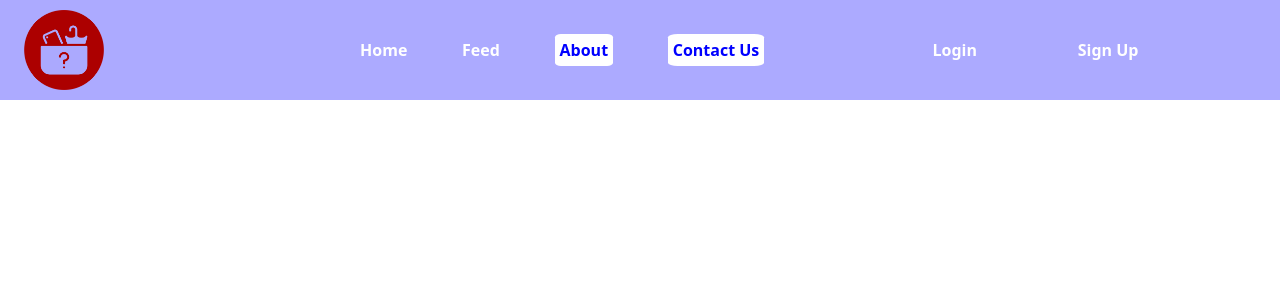
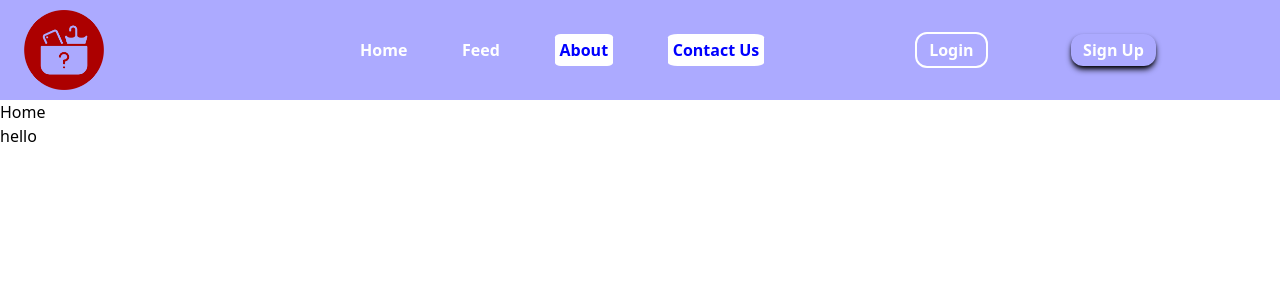
Before and after one commit to devrahuljourney/lostandfound, a React (Create React App) app: page / in a window 1280 px wide. Shown: the top 300 px of the page. Built offline with nearby package versions, Linux system fonts and the light colour scheme.

Commit message:
link hover

```diff
--- a/src/App.js
+++ b/src/App.js
@@ -13,11 +13,14 @@ function App() {
       {/* Use BrowserRouter */}
          <NavBar/>
         <Routes>
-          <Route path="/" element={<Home />} />
+          <Route path="/" element={<Home/>} />
           <Route path="/login" element={<Login />} />
           <Route path="/signup" element={<SignUp />} />
           <Route path="/feed" element={<Feed />} />
         </Routes>
+        <div>
+          hello
+        </div>
 
     </div>
   );
--- a/src/components/Home.js
+++ b/src/components/Home.js
@@ -2,6 +2,6 @@ import React from 'react'
 
 export default function Home() {
   return (
-    <div></div>
+    <div>Home</div>
   )
 }
--- a/src/components/NavBar.js
+++ b/src/components/NavBar.js
@@ -25,16 +25,16 @@ export default function NavBar() {
             sm:left-[20%] flex sm:flex-row flex-col justify-evenly items-center transition-all duration-500 ease-in`}>
              <div className='w-[50%]'>
                 <ul className='flex  flex-col sm:flex-row py-[0.3125rem]   justify-evenly items-center gap-3'>
-                    <li>
+                    <li className='hover:bg-white hover:rounded-lg hover:text-black hover:p-1'>
                         <NavLink to = "/Home">Home</NavLink>
                     </li>
-                    <li>
+                    <li className='hover:bg-white hover:rounded-lg hover:text-black hover:p-1'>
                         <NavLink to = "/Feed">Feed</NavLink>
                     </li>
-                    <li>
+                    <li className='hover:bg-white hover:rounded-lg hover:text-black hover:p-1'>
                         <NavLink to = "/">About</NavLink>
                     </li>
-                    <li>
+                    <li className='hover:bg-white hover:rounded-lg hover:text-black hover:p-1'>
                         <NavLink to = "/">Contact Us</NavLink>
                     </li>
 
@@ -42,10 +42,10 @@ export default function NavBar() {
              </div>
              <div className='w-[40%]'>
                 <ul className='flex flex-col sm:flex-row py-[0.3125rem]  justify-evenly items-center gap-2'>
-                    <li>
+                    <li className='hover:bg-white hover:rounded-lg hover:text-black hover:p-1 border-white border-2 px-3 py-1 rounded-xl'>
                         <NavLink to = "/login">Login</NavLink>
                     </li>
-                    <li>
+                    <li className='hover:bg-white hover:rounded-lg hover:text-black hover:p-1  px-3 py-1 rounded-xl shadow-black shadow-md '>
                         <NavLink to = "/signup">Sign Up</NavLink>
                     </li>
                 </ul>
--- a/src/index.css
+++ b/src/index.css
@@ -6,8 +6,8 @@
     background-color: white;
     color: blue;
     padding: 5px;
-    width: 10%;
-    height: 5%;
+    width: 100%;
+    height: 100%;
     border-radius: 10%;
 
 }
```
